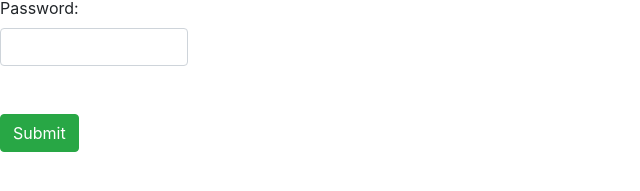
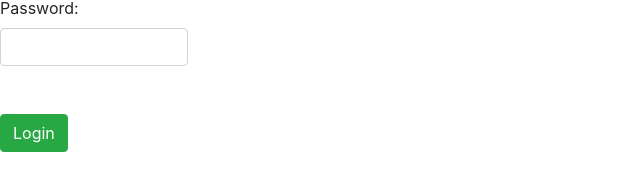
Before and after one commit to AguilarFerrer/TrivialLeaguePHP, a PHP site: page /Login.php in a window 1280 px wide. Shown: the part 240-431 px from the top of the page, without its empty margins (0-640 px from the left). Run offline with PHP 8.4, Linux system fonts and the light colour scheme; data that the repository does not hold is empty; some libraries are stand-ins or nearby versions.

Commit message:
Change name of the button
Submit --> Login

```diff
--- a/Login.php
+++ b/Login.php
@@ -65,7 +65,7 @@
                 <input  name="Pass" type="password" class="form-control"value="<?php if(isset($_POST['Pass'])){ echo $_POST['Pass'];}?>"/><br><br>
             </div>
         </div>
-        <input type="submit" class="btn btn-success center-block" value="Submit">
+        <input type="submit" class="btn btn-success center-block" value="Login">
 
         <?php
             //If the user miss one time the password or user, this link will appear to change the password.
```
